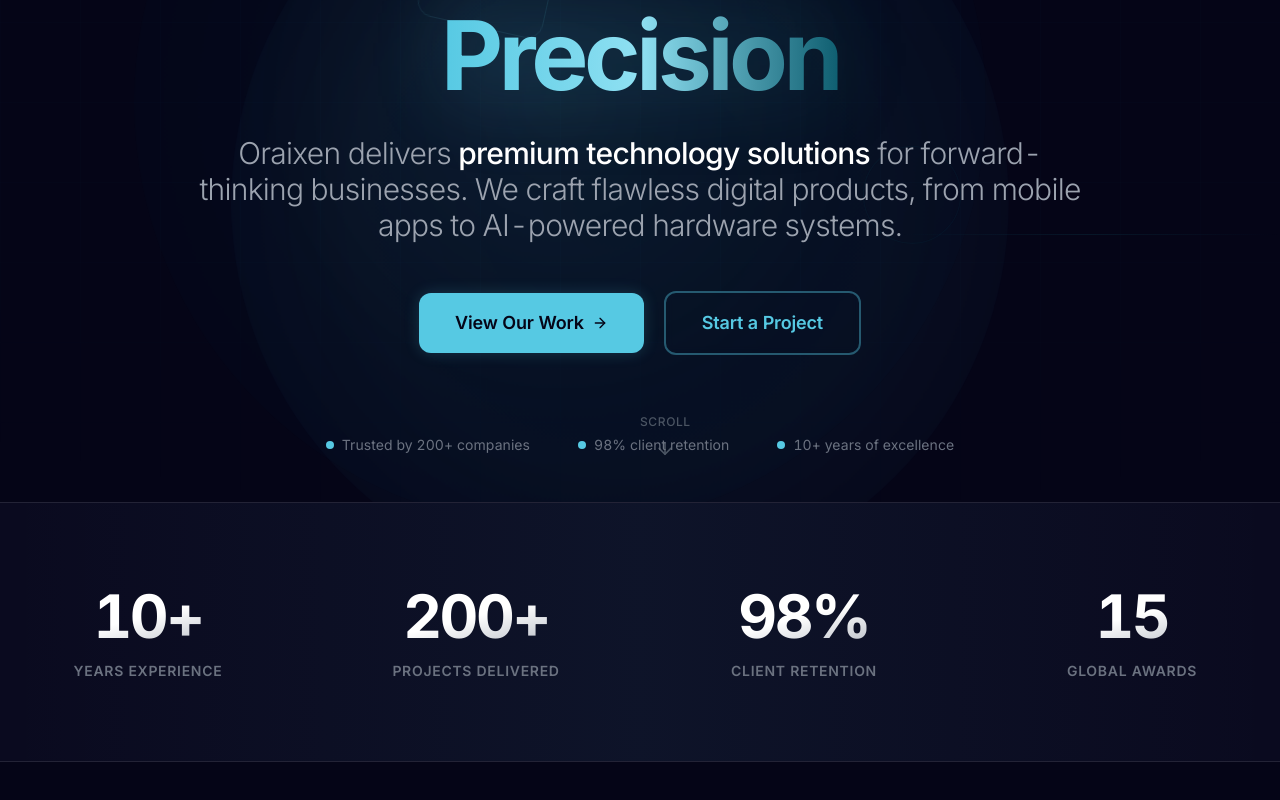
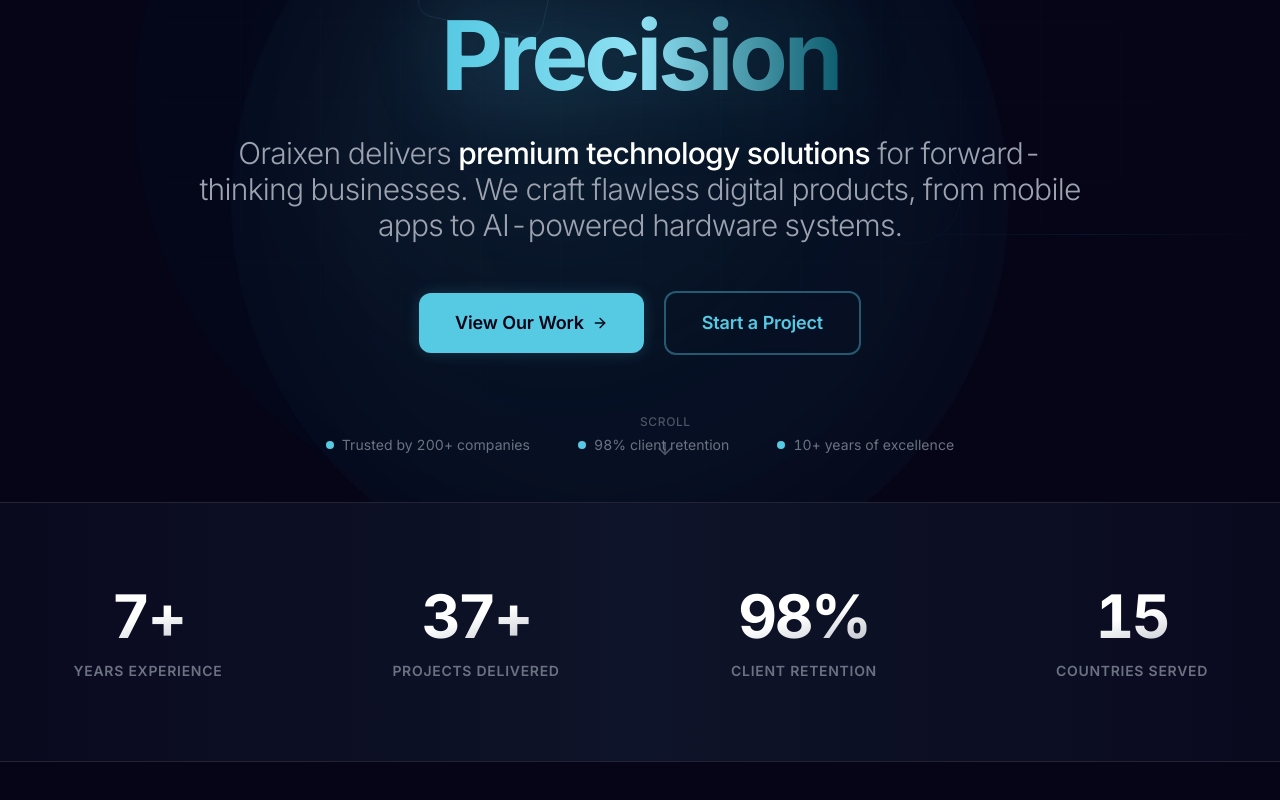
Before and after one commit to OraixenOrg/oraixen-website, a React (Vite) app: page / in a window 1280 px wide. Shown: the part 298-1098 px from the top of the page. Built offline with nearby package versions, Linux system fonts and the light colour scheme.

Commit message:
Update Home.tsx

```diff
--- a/src/pages/Home.tsx
+++ b/src/pages/Home.tsx
@@ -179,15 +179,15 @@
           <div className="grid grid-cols-2 md:grid-cols-4 gap-12 md:gap-16">
             {[{
             label: 'Years Experience',
-            value: '10+'
+            value: '7+'
           }, {
             label: 'Projects Delivered',
-            value: '200+'
+            value: '37+'
           }, {
             label: 'Client Retention',
             value: '98%'
           }, {
-            label: 'Global Awards',
+            label: 'Countries Served',
             value: '15'
           }].map((stat, i) => <m.div key={i} initial={{
             opacity: 0,
```
